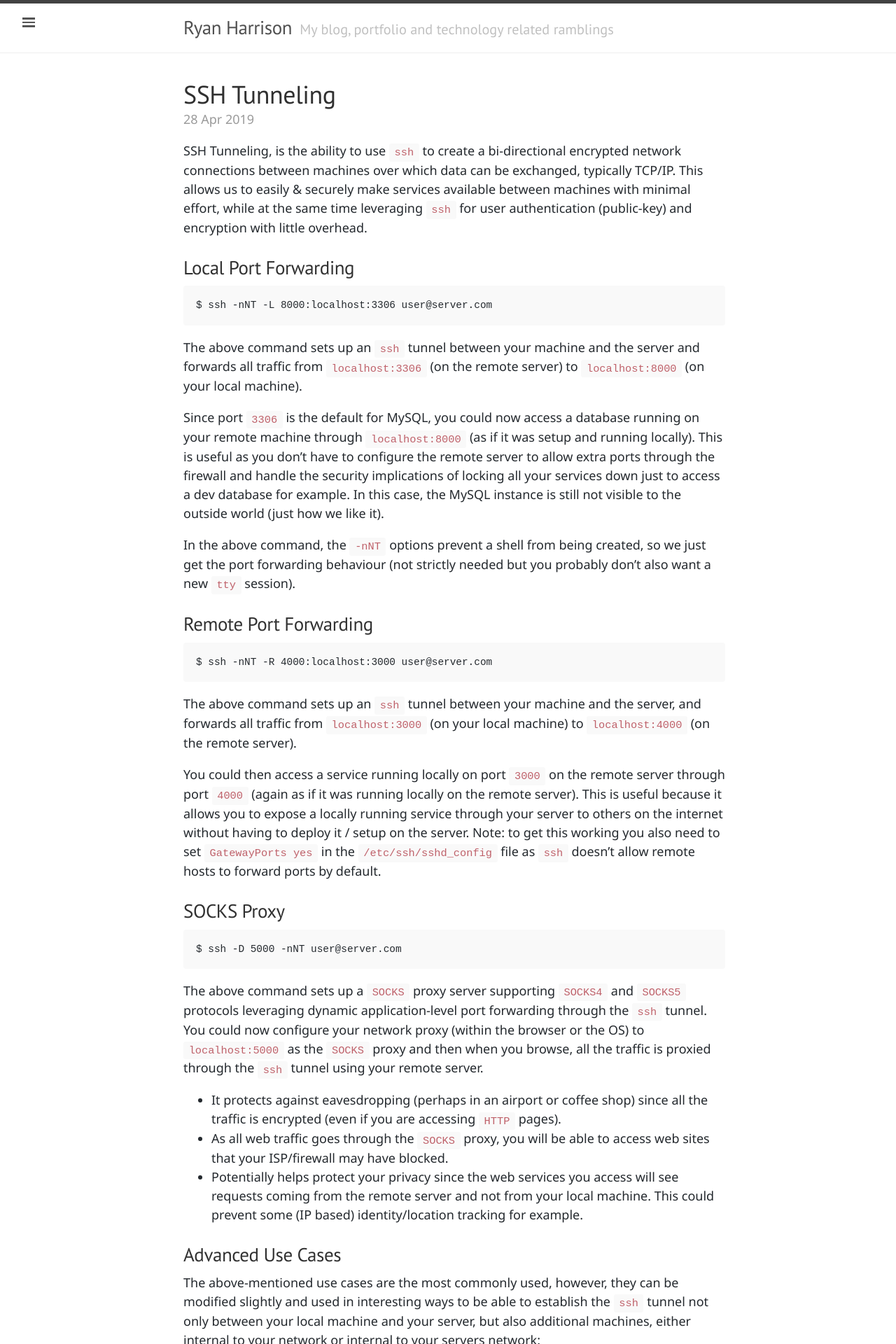
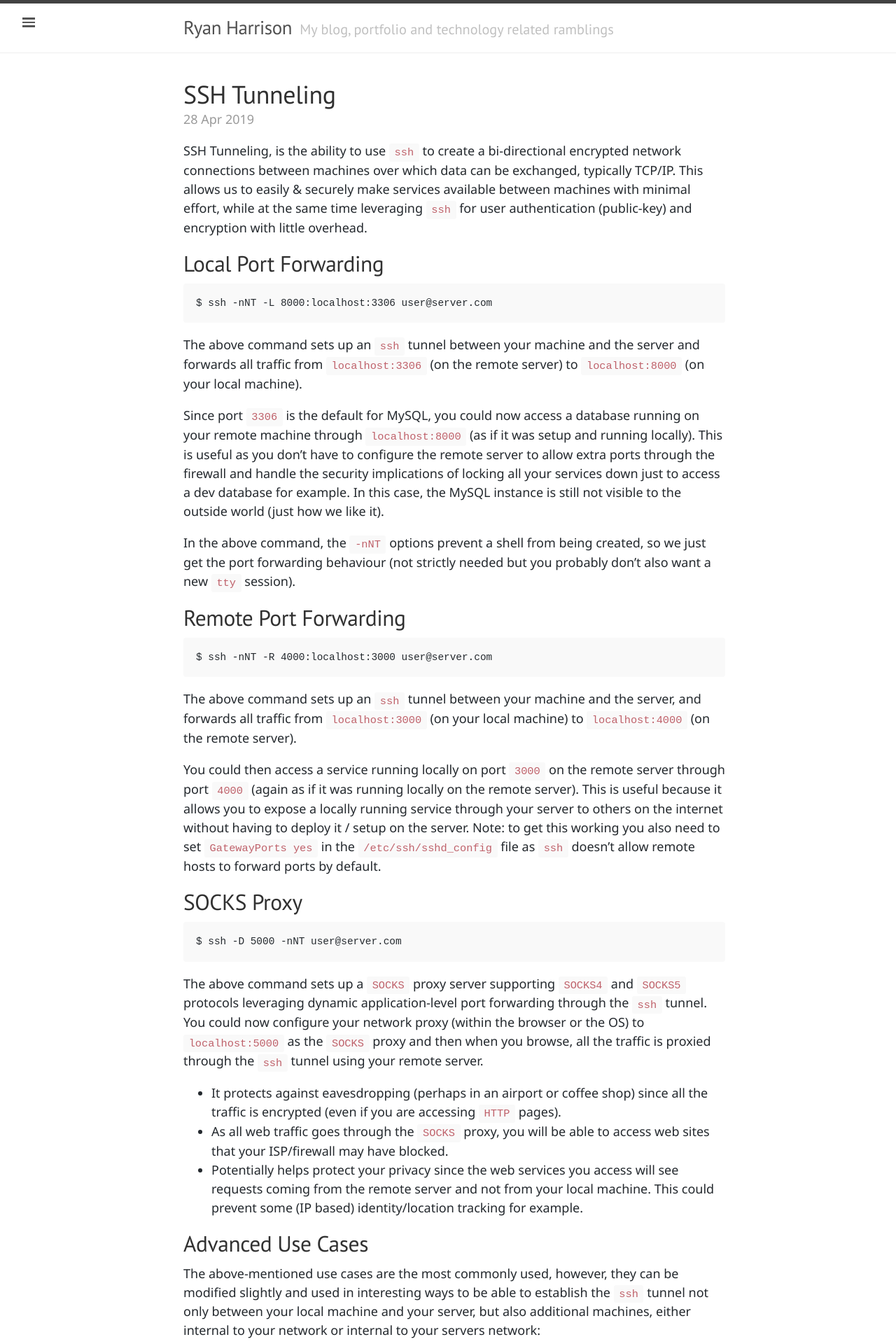
Before and after one commit to raharrison/ryanharrison.co.uk, a Jekyll site: the page built from _posts/2019-04-28-ssh-tunneling.md, in a window 1280 px wide. Shown: the top 1920 px of the page at 70% size. Built offline with Jekyll 4.4.1, drawn with Linux system fonts in a browser that asks for light colours; comment, search, counter and statistics services are not loaded.

Commit message:
Use larger headings

````diff
--- a/_posts/2019-04-28-ssh-tunneling.md
+++ b/_posts/2019-04-28-ssh-tunneling.md
@@ -12,7 +12,7 @@ typora-root-url: ..
 
 SSH Tunneling, is the ability to use `ssh` to create a bi-directional encrypted network connections between machines over which data can be exchanged, typically TCP/IP. This allows us to easily & securely make services available between machines with minimal effort, while at the same time leveraging `ssh` for user authentication (public-key) and encryption with little overhead.
 
-### Local Port Forwarding
+## Local Port Forwarding
 
 ```
 $ ssh -nNT -L 8000:localhost:3306 user@server.com
@@ -24,7 +24,7 @@ Since port `3306` is the default for MySQL, you could now access a database runn
 
 In the above command, the `-nNT` options prevent a shell from being created, so we just get the port forwarding behaviour (not strictly needed but you probably don't also want a new `tty` session).
 
-### Remote Port Forwarding
+## Remote Port Forwarding
 
 ```
 $ ssh -nNT -R 4000:localhost:3000 user@server.com
@@ -34,7 +34,7 @@ The  above command sets up an `ssh` tunnel between your machine and the  server,
 
 You could then access a service running locally on port `3000` on the remote server through port `4000` (again as if it was running locally on the remote server). This is useful because it allows you to expose a  locally running service through your server to others on the internet  without having to deploy it / setup on the server. Note: to get this working you also need to set `GatewayPorts yes` in the `/etc/ssh/sshd_config` file as `ssh` doesn't allow remote hosts to forward ports by default.
 
-### SOCKS Proxy
+## SOCKS Proxy
 
 ```
 $ ssh -D 5000 -nNT user@server.com
@@ -46,7 +46,7 @@ The above command sets up a `SOCKS` proxy server supporting `SOCKS4` and `SOCKS5
 - As all web traffic goes through the `SOCKS` proxy, you will be able to access web sites that your ISP/firewall may have blocked.
 - Potentially helps protect your privacy since the web services you access will see requests coming from the remote server and not from your local machine. This could prevent some (IP based) identity/location tracking for example.
 
-### Advanced Use Cases
+## Advanced Use Cases
 
 The  above-mentioned use cases are the most commonly used, however, they can  be modified slightly and used in interesting ways to be able to establish the `ssh` tunnel not only between your local machine and your server, but also additional machines, either internal to your network or internal to your servers network:
 
````
